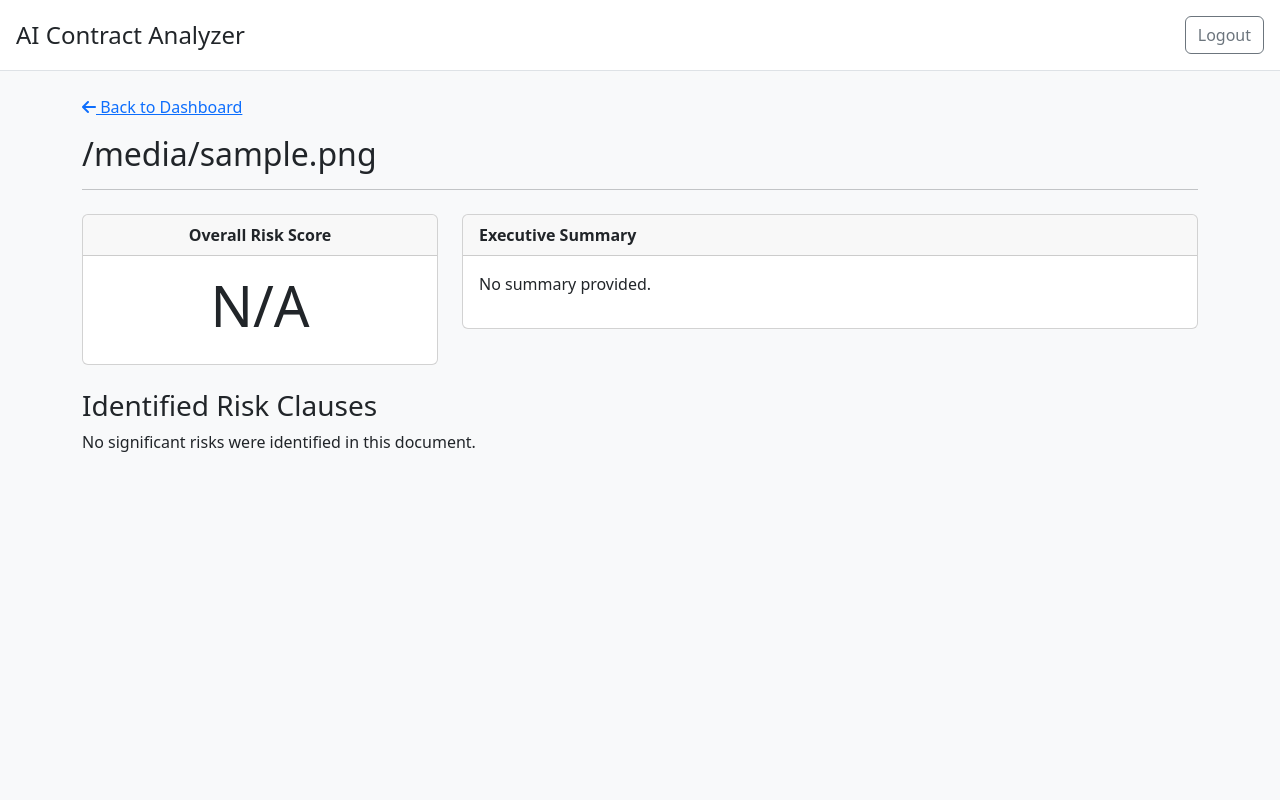
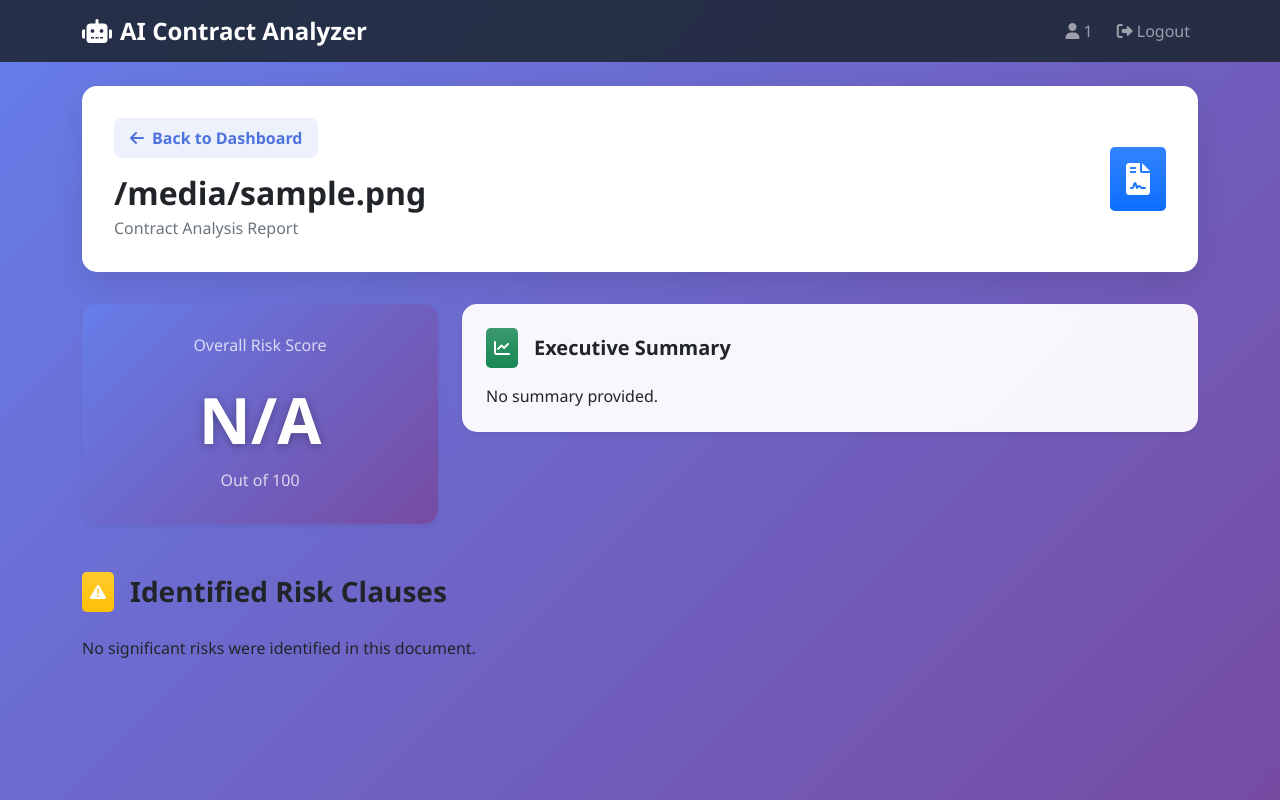
Before and after one commit to KevinChoi05/contract-analyze, a Flask app: page /document/1 in a window 1280 px wide. Run offline with Flask 3, Linux system fonts and the light colour scheme; the visitor is signed in with stand-in values (Sample User, id 1); a database or web service that is not in the repository returns one stand-in record (values such as "Sample title"); some libraries are stand-ins or nearby versions.

Commit message:
Fix 500 error and apply uniform modern theme across all pages

```diff
--- a/templates/document.html
+++ b/templates/document.html
@@ -1,51 +1,123 @@
-<!DOCTYPE html>
-<html lang="en">
-<head>
-    <meta charset="UTF-8">
-    <meta name="viewport" content="width=device-width, initial-scale=1.0">
-    <title>Contract Analysis - {{ doc['filename'] }}</title>
-    <link href="https://cdn.jsdelivr.net/npm/bootstrap@5.3.0/dist/css/bootstrap.min.css" rel="stylesheet">
-    <link rel="stylesheet" href="https://cdnjs.cloudflare.com/ajax/libs/font-awesome/6.4.0/css/all.min.css">
+{% extends "base.html" %}
+
+{% block title %}Contract Analysis - {{ doc['filename'] }}{% endblock %}
+
+{% block extra_css %}
 <style>
-        body { background-color: #f8f9fa; }
-        .header { background-color: #ffffff; padding: 1rem; border-bottom: 1px solid #dee2e6; }
-        .card-header { font-weight: bold; }
-        .risk-card { border-left-width: 5px; }
+    .risk-card {
+        border-left-width: 5px;
+        transition: all 0.3s ease;
+    }
+    .risk-card:hover {
+        transform: translateY(-2px);
+        box-shadow: 0 8px 25px rgba(0,0,0,0.15) !important;
+    }
     .risk-high { border-left-color: #dc3545; }
     .risk-medium { border-left-color: #ffc107; }
     .risk-low { border-left-color: #198754; }
     .quote {
-            background-color: #e9ecef;
-            padding: 1rem;
-            border-radius: 0.25rem;
-            font-family: monospace;
+        background: linear-gradient(135deg, #f8f9fc 0%, #f1f3f8 100%);
+        padding: 1.5rem;
+        border-radius: 12px;
+        font-family: 'Courier New', monospace;
         white-space: pre-wrap;
         word-wrap: break-word;
+        border: 2px solid #e3e6f0;
+        position: relative;
+    }
+    .quote::before {
+        content: '"';
+        position: absolute;
+        top: -10px;
+        left: 15px;
+        font-size: 3rem;
+        color: #4e73df;
+        background: white;
+        padding: 0 10px;
+    }
+    .progress-modern {
+        height: 20px;
+        border-radius: 10px;
+        background: #e3e6f0;
+        overflow: hidden;
+    }
+    .progress-bar-modern {
+        background: linear-gradient(90deg, #4e73df, #36b9cc);
+        border-radius: 10px;
+        transition: width 0.6s ease;
+    }
+    .back-link {
+        display: inline-flex;
+        align-items: center;
+        color: #4e73df;
+        text-decoration: none;
+        font-weight: 600;
+        padding: 8px 16px;
+        border-radius: 8px;
+        transition: all 0.3s ease;
+        background: rgba(78, 115, 223, 0.1);
+    }
+    .back-link:hover {
+        background: rgba(78, 115, 223, 0.2);
+        color: #2653d3;
+        transform: translateX(-3px);
+    }
+    .document-header {
+        background: white;
+        border-radius: 15px;
+        padding: 2rem;
+        margin-bottom: 2rem;
+        box-shadow: 0 10px 30px rgba(0,0,0,0.1);
+    }
+    .risk-score-card {
+        background: linear-gradient(135deg, #667eea 0%, #764ba2 100%);
+        color: white;
+        border-radius: 15px;
+        padding: 2rem;
+        text-align: center;
+    }
+    .risk-score-number {
+        font-size: 4rem;
+        font-weight: bold;
+        text-shadow: 0 2px 10px rgba(0,0,0,0.3);
     }
 </style>
-</head>
-<body>
+{% endblock %}
 
-    <div class="header d-flex justify-content-between align-items-center">
-        <h4 class="mb-0">AI Contract Analyzer</h4>
-        <a href="{{ url_for('logout') }}" class="btn btn-outline-secondary">Logout</a>
+{% block content %}
+<div class="document-header">
+    <div class="d-flex justify-content-between align-items-center">
+        <div>
+            <a href="{{ url_for('index') }}" class="back-link mb-3">
+                <i class="fas fa-arrow-left me-2"></i>Back to Dashboard
+            </a>
+            <h2 class="mb-1 fw-bold">{{ doc['filename'] }}</h2>
+            <p class="text-muted mb-0">Contract Analysis Report</p>
+        </div>
+        <div class="text-end">
+            <div class="bg-primary bg-gradient rounded-3 p-3 d-inline-flex">
+                <i class="fas fa-file-contract text-white fa-2x"></i>
+            </div>
+        </div>
+    </div>
 </div>
 
-    <div class="container mt-4">
-        <a href="{{ url_for('index') }}"><i class="fas fa-arrow-left"></i> Back to Dashboard</a>
-        <h2 class="mt-3">{{ doc['filename'] }}</h2>
-        <hr>
+<div id="loading" class="card border-0 shadow-sm" {% if doc.status == 'completed' %}style="display: none;"{% endif %}>
+    <div class="card-body text-center p-5">
+        <div class="bg-info bg-gradient rounded-circle p-3 d-inline-flex mb-4">
+            <i class="fas fa-cogs fa-2x text-white"></i>
+        </div>
+        <h4 id="loading-status-text" class="fw-bold mb-3">Queueing for processing...</h4>
+        <div class="progress-modern mt-3 mb-4">
+            <div id="progress-bar" class="progress-bar-modern" role="progressbar" style="width: 5%;" aria-valuenow="5" aria-valuemin="0" aria-valuemax="100">
+                <span class="visually-hidden">5% Complete</span>
+            </div>
+        </div>
+        <p class="text-muted mb-0">Your document is being processed. This may take a few moments...</p>
+    </div>
 </div>
 
-    <div id="loading" class="container mt-5" {% if doc.status == 'completed' %}style="display: none;"{% endif %}>
-        <h4 id="loading-status-text" class="text-center">Queueing for processing...</h4>
-        <div class="progress mt-3" style="height: 25px;">
-            <div id="progress-bar" class="progress-bar progress-bar-striped progress-bar-animated" role="progressbar" style="width: 5%;" aria-valuenow="5" aria-valuemin="0" aria-valuemax="100">5%</div>
-        </div>
-        <p class="mt-3 text-muted text-center">Your document is being processed. This may take a few moments...</p>
-    </div>
-
-    <div id="analysis-results" class="container mt-4" {% if doc.status != 'completed' %}style="display: none;"{% endif %}>
+<div id="analysis-results" {% if doc.status != 'completed' %}style="display: none;"{% endif %}>
     <!-- Analysis results will be populated here -->
 </div>
 
@@ -129,46 +201,68 @@
                 }
 
                 let resultsHTML = `
-                    <div class="row">
+                    <div class="row mb-4">
                         <div class="col-md-4">
-                            <div class="card text-center mb-4">
-                                <div class="card-header">Overall Risk Score</div>
-                                <div class="card-body">
-                                    <h1 class="display-4">${overallRiskScore}</h1>
-                                </div>
+                            <div class="risk-score-card border-0 shadow-sm mb-4">
+                                <h6 class="mb-3 opacity-75">Overall Risk Score</h6>
+                                <div class="risk-score-number">${overallRiskScore}</div>
+                                <p class="mb-0 opacity-75">Out of 100</p>
                             </div>
                         </div>
                         <div class="col-md-8">
-                             <div class="card mb-4">
-                                <div class="card-header">Executive Summary</div>
-                                <div class="card-body">
-                                    <p>${analysis.summary || "No summary provided."}</p>
+                             <div class="card border-0 shadow-sm mb-4">
+                                <div class="card-body p-4">
+                                    <div class="d-flex align-items-center mb-3">
+                                        <div class="bg-success bg-gradient rounded-3 p-2 me-3">
+                                            <i class="fas fa-chart-line text-white"></i>
+                                        </div>
+                                        <h5 class="card-title mb-0 fw-bold">Executive Summary</h5>
+                                    </div>
+                                    <p class="mb-0">${analysis.summary || "No summary provided."}</p>
                                 </div>
                             </div>
                         </div>
                     </div>
-                    <h3>Identified Risk Clauses</h3>
+                    <div class="d-flex align-items-center mb-4">
+                        <div class="bg-warning bg-gradient rounded-3 p-2 me-3">
+                            <i class="fas fa-exclamation-triangle text-white"></i>
+                        </div>
+                        <h3 class="mb-0 fw-bold">Identified Risk Clauses</h3>
+                    </div>
                 `;
 
                 if (clauses.length > 0) {
                     clauses.forEach(risk => {
                         const riskColor = getRiskColor(risk.risk_score);
                         resultsHTML += `
-                            <div class="card risk-card risk-${riskColor} mb-3">
-                                <div class="card-header d-flex justify-content-between">
-                                    <span><i class="fas fa-exclamation-triangle"></i> ${risk.type}</span>
-                                    <span class="badge bg-${riskColor === 'high' ? 'danger' : riskColor === 'medium' ? 'warning' : 'success'}">${risk.risk_score} / 100</span>
+                            <div class="card risk-card risk-${riskColor} border-0 shadow-sm mb-4">
+                                <div class="card-header bg-white border-0 d-flex justify-content-between align-items-center py-3">
+                                    <div class="d-flex align-items-center">
+                                        <div class="bg-${riskColor === 'high' ? 'danger' : riskColor === 'medium' ? 'warning' : 'success'} bg-gradient rounded-3 p-2 me-3">
+                                            <i class="fas fa-exclamation-triangle text-white"></i>
                                         </div>
-                                <div class="card-body">
-                                    <h6 class="card-subtitle mb-2 text-muted">Risk Explanation</h6>
-                                    <p>${risk.clause || 'Not available.'}</p>
-                                    <h6 class="card-subtitle mb-2 text-muted">Consequences</h6>
-                                    <p>${risk.consequences || 'Not available.'}</p>
-                                    <h6 class="card-subtitle mb-2 text-muted">Recommendation</h6>
-                                    <p>${risk.mitigation || 'Not available.'}</p>
-                                    <h6 class="card-subtitle mb-2 text-muted">Relevant Text</h6>
+                                        <h5 class="mb-0 fw-bold">${risk.type}</h5>
+                                    </div>
+                                    <span class="badge bg-${riskColor === 'high' ? 'danger' : riskColor === 'medium' ? 'warning' : 'success'} px-3 py-2">${risk.risk_score} / 100</span>
+                                </div>
+                                <div class="card-body p-4">
+                                    <div class="mb-4">
+                                        <h6 class="fw-semibold mb-2 text-primary">Risk Explanation</h6>
+                                        <p class="mb-0">${risk.clause || 'Not available.'}</p>
+                                    </div>
+                                    <div class="mb-4">
+                                        <h6 class="fw-semibold mb-2 text-danger">Consequences</h6>
+                                        <p class="mb-0">${risk.consequences || 'Not available.'}</p>
+                                    </div>
+                                    <div class="mb-4">
+                                        <h6 class="fw-semibold mb-2 text-success">Recommendation</h6>
+                                        <p class="mb-0">${risk.mitigation || 'Not available.'}</p>
+                                    </div>
+                                    <div>
+                                        <h6 class="fw-semibold mb-3 text-info">Relevant Contract Text</h6>
                                         <div class="quote">
                                             ${risk.exact_text || 'Exact text not extracted.'}
+                                        </div>
                                     </div>
                                 </div>
                             </div>
@@ -197,5 +291,10 @@
             }
         });
     </script>
-</body>
-</html>
+{% endblock %}
+
+{% block extra_js %}
+<script>
+// Additional JavaScript for document page can go here
+</script>
+{% endblock %}
--- a/templates/index.html
+++ b/templates/index.html
@@ -292,6 +292,7 @@
         </div>
     </div>
 </div>
+{% endblock %}
 
 {% block extra_css %}
 <style>
```
Also changed, not shown: templates/404.html (+10 -8 lines), templates/500.html (+10 -8 lines), templates/login.html (+18 -16 lines), templates/register.html (+21 -17 lines). Lines whose indentation alone changed are shown as unchanged.
